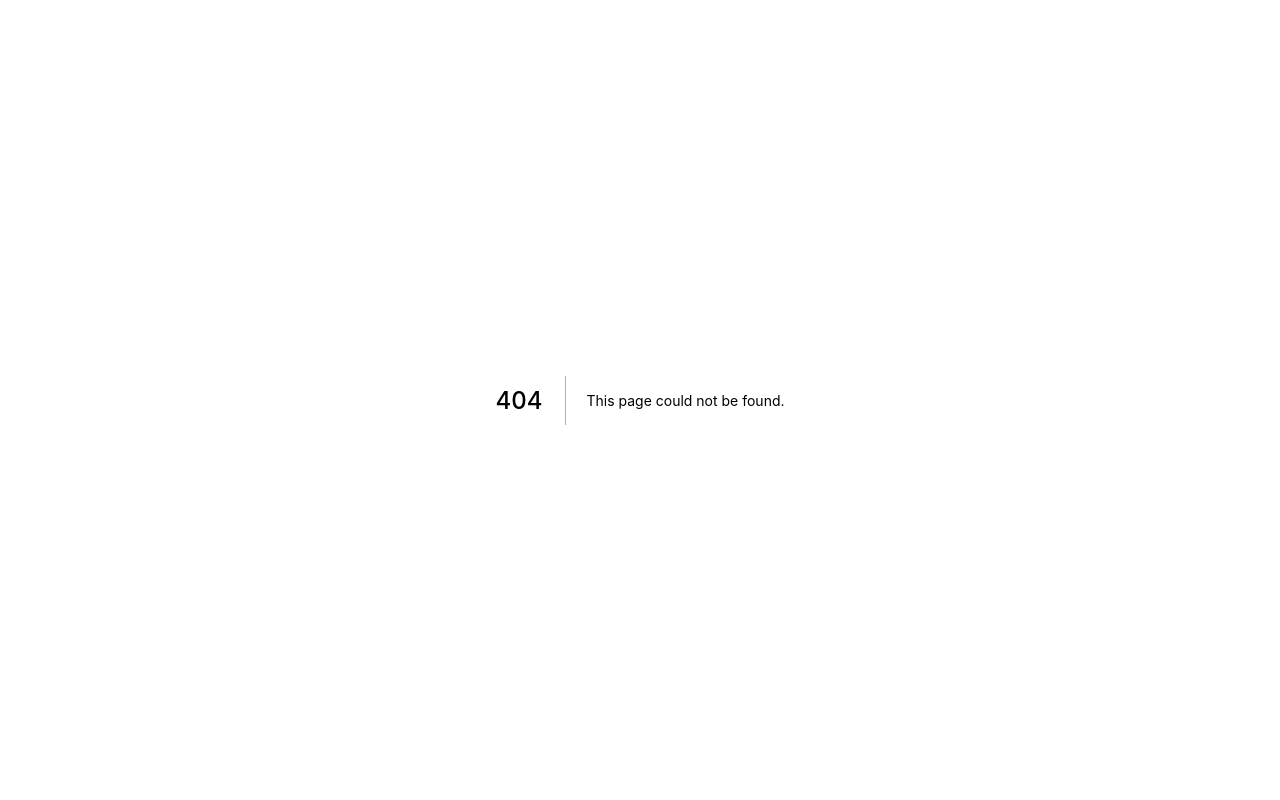
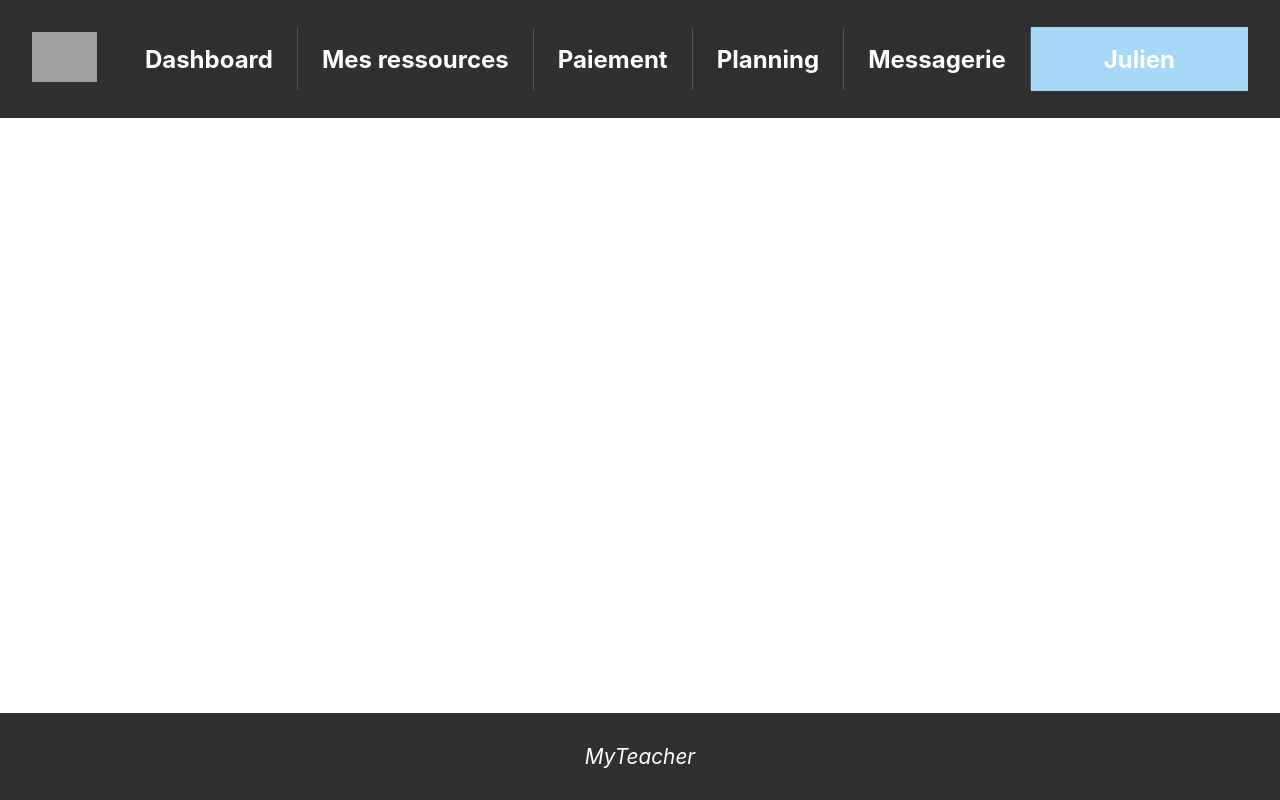
Before and after one commit to Laetitia-Bara/MyTeacher, a Next.js app in the folder frontend/: page /dashboard_eleve in a window 1280 px wide. Before the commit this address had no page. Built offline with nearby package versions, Linux system fonts and the light colour scheme; grey boxes are pictures that could not be loaded.

Commit message:
footer header eleve

```diff
--- /dev/null
+++ b/frontend/components/DashboardEleve.js
@@ -0,0 +1,16 @@
+import HeaderEleve from './HeaderEleve';
+import FooterEleve from './FooterEleve';
+
+import styles from '../styles/DashboardEleve.module.css';
+
+function DashboardEleve() {
+  return (
+    <div className={styles.body}>
+        <HeaderEleve />
+
+        <FooterEleve />
+    </div>
+  );
+}
+
+export default DashboardEleve;
--- /dev/null
+++ b/frontend/components/FooterEleve.js
@@ -0,0 +1,11 @@
+import styles from '../styles/FooterEleve.module.css';
+
+function FooterEleve() {
+  return (
+    <div className={styles.container}>
+        <p>MyTeacher</p>
+    </div>
+  );
+}
+
+export default FooterEleve;
--- /dev/null
+++ b/frontend/components/HeaderEleve.js
@@ -0,0 +1,23 @@
+import Image from 'next/image';
+
+import styles from '../styles/HeaderEleve.module.css';
+
+function HeaderEleve() {
+  return (
+    <div className={styles.container}>
+        <div>
+            <Image className={styles.logo} src="/LogoMT.ico" alt="Logo" width={65} height={50}/>
+        </div>
+        <div className={styles.right_side}>
+            <a className={styles.link} href="">Dashboard</a>
+            <a className={styles.link} href="">Mes ressources</a>
+            <a className={styles.link} href="">Paiement</a>
+            <a className={styles.link} href="">Planning</a>
+            <a className={styles.link} href="">Messagerie</a>
+            <a className={styles.profil} href="">Julien</a>
+        </div>
+    </div>
+  );
+}
+
+export default HeaderEleve;
--- /dev/null
+++ b/frontend/pages/dashboard_eleve.js
@@ -0,0 +1,7 @@
+import DashboardEleve from '../components/DashboardEleve';
+
+function DashboardElevePage() {
+  return <DashboardEleve />;
+}
+
+export default DashboardElevePage;
--- /dev/null
+++ b/frontend/styles/DashboardEleve.module.css
@@ -0,0 +1,8 @@
+.body {
+    display: flex;
+    flex-direction: column;
+    justify-content: space-between;
+
+    height: 100vh;
+    width: 100vw;
+}
--- /dev/null
+++ b/frontend/styles/FooterEleve.module.css
@@ -0,0 +1,10 @@
+.container {
+    text-align: center;
+    font-size: 1.3em;
+    font-style: italic;
+
+    background-color: #312f2f;
+    color: white;
+
+    padding: 0.5em;
+}
--- /dev/null
+++ b/frontend/styles/HeaderEleve.module.css
@@ -0,0 +1,38 @@
+.container {
+    background-color: #312f2f;
+    color: white;
+
+    display: flex;
+    justify-content: space-between;
+    padding: 2em;
+    align-items: center;
+}
+
+.link {
+    color: white;
+    border-right: 1px solid #575555;
+
+    text-decoration: none;
+    font-weight: bold;
+    font-size: 1.5em;
+
+    padding-right: 1em;
+    padding-left: 1em;
+    padding-top: 0.7em;
+    padding-bottom: 0.7em;
+}
+
+.profil {
+    background-color: #a5d9f7;
+    color: white;
+    border: 1px solid #a5d9f7;
+
+    text-decoration: none;
+    font-weight: bold;
+    font-size: 1.5em;
+
+    padding-right: 3em;
+    padding-left: 3em;
+    padding-top: 0.7em;
+    padding-bottom: 0.7em;
+}
--- a/frontend/styles/globals.css
+++ b/frontend/styles/globals.css
@@ -19,7 +19,6 @@
 }
 
 body {
-  padding: 0;
   margin: 0;
   font-family:
     -apple-system,
```
Also changed, not shown: 1 other file (tests, documents, lock files or other folders).
